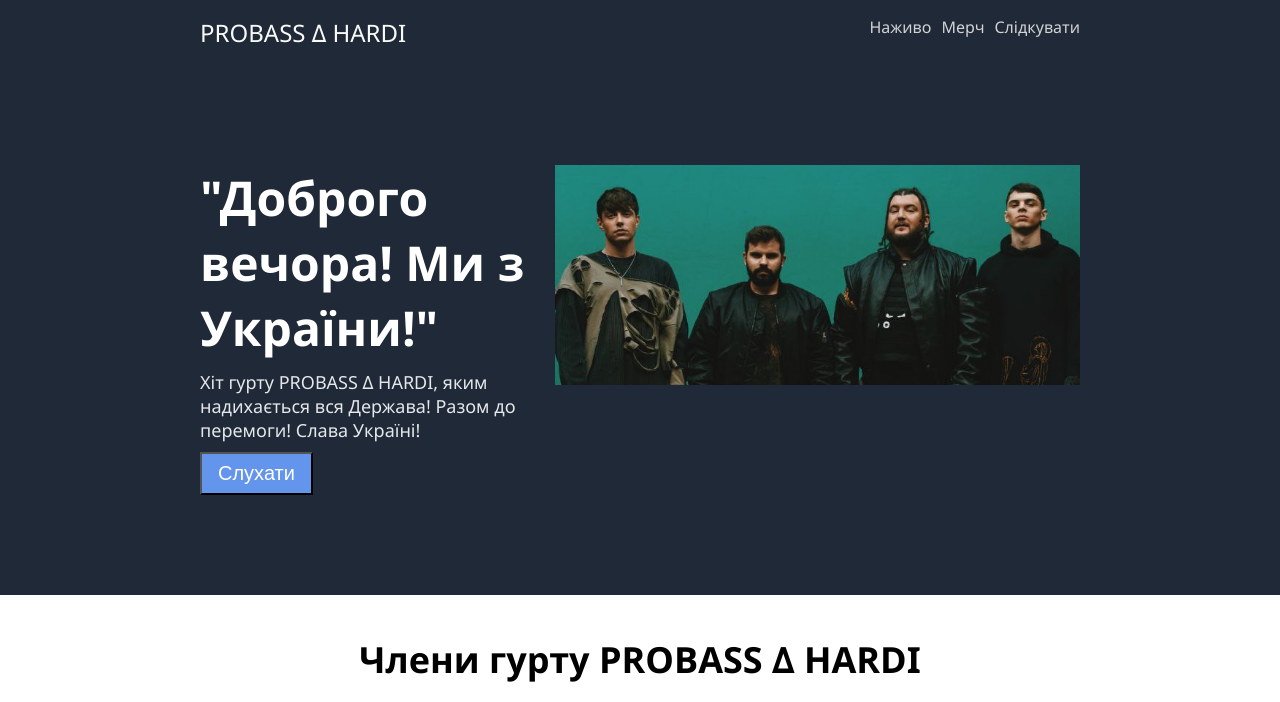
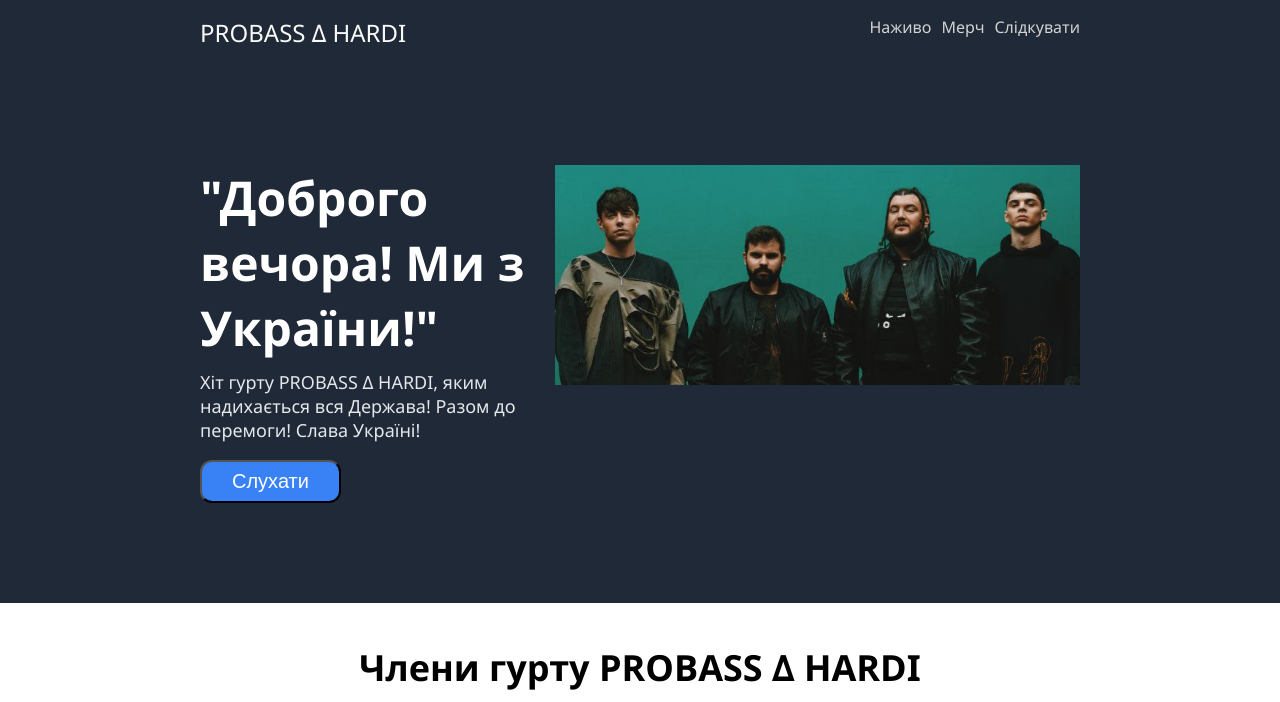
Before and after one commit to Ydashchenko/css-course-page, a plain HTML site: page index.html in a window 1280 px wide. Shown: the top 702 px of the page. Drawn offline with Linux system fonts and the light colour scheme.

Commit message:
Customize listen button

```diff
--- a/style.css
+++ b/style.css
@@ -33,9 +33,12 @@ body {
 
 .listen {
     font-size: 20px;
-    padding: 8px 16px;
+    padding: 8px 30px;
     color: white;
-    background-color: cornflowerblue;
+    background-color: #3882f6;
+    margin-top: 8px;
+    border-radius: 12px;
+
 }
 
 .content {
```
